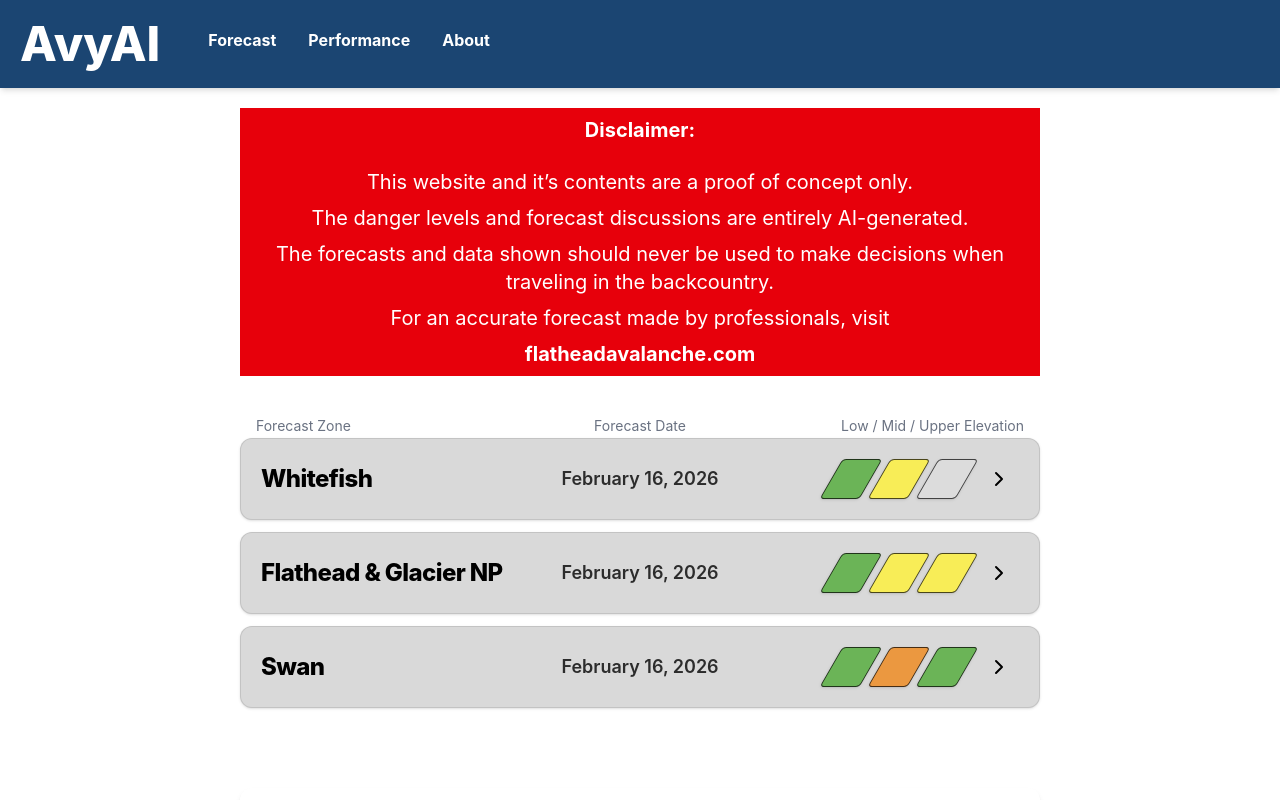
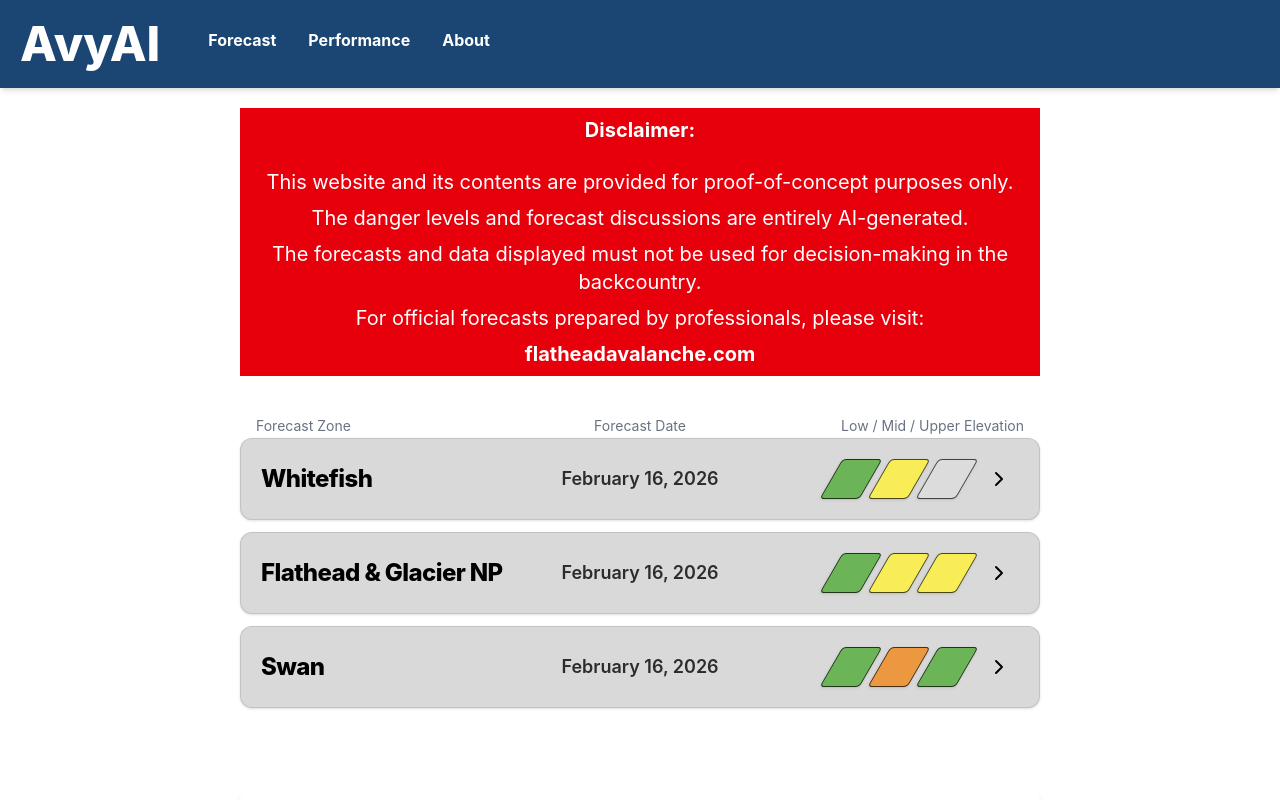
Before and after one commit to CanFam23/avy-forecasting, a React (Vite) app in the folder web/avyAI/: page / in a window 1280 px wide. Shown: the top 800 px of the page. Built offline with nearby package versions, Linux system fonts and the light colour scheme.

Commit message:
Edit wording of disclaimer

```diff
--- a/web/avyAI/src/components/Disclaimer.tsx
+++ b/web/avyAI/src/components/Disclaimer.tsx
@@ -1,10 +1,11 @@
 export default function Disclaimer() {
-    return <div className="bg-red-600 text-center text-white text-sm md:text-xl p-2 space-y-2">
+    return (
+        <div className="bg-red-600 text-center text-white text-sm md:text-xl p-2 space-y-2">
             <p className="font-bold pb-4">Disclaimer:</p>
-        <p>This website and it’s contents are a proof of concept only. </p>
+            <p>This website and its contents are provided for proof-of-concept purposes only.</p>
             <p>The danger levels and forecast discussions are entirely AI-generated.</p>
-        <p>The forecasts and data shown should never be used to make decisions when traveling in the backcountry.</p>
-        <p>For an accurate forecast made by professionals, visit</p>
+            <p>The forecasts and data displayed must not be used for decision-making in the backcountry.</p>
+            <p>For official forecasts prepared by professionals, please visit:</p>
             <a
                 href="https://flatheadavalanche.com"
                 target="_blank"
@@ -14,4 +15,5 @@ export default function Disclaimer() {
                 flatheadavalanche.com
             </a>
         </div>
+    );
 }
```
Lines whose indentation alone changed are shown as unchanged.
